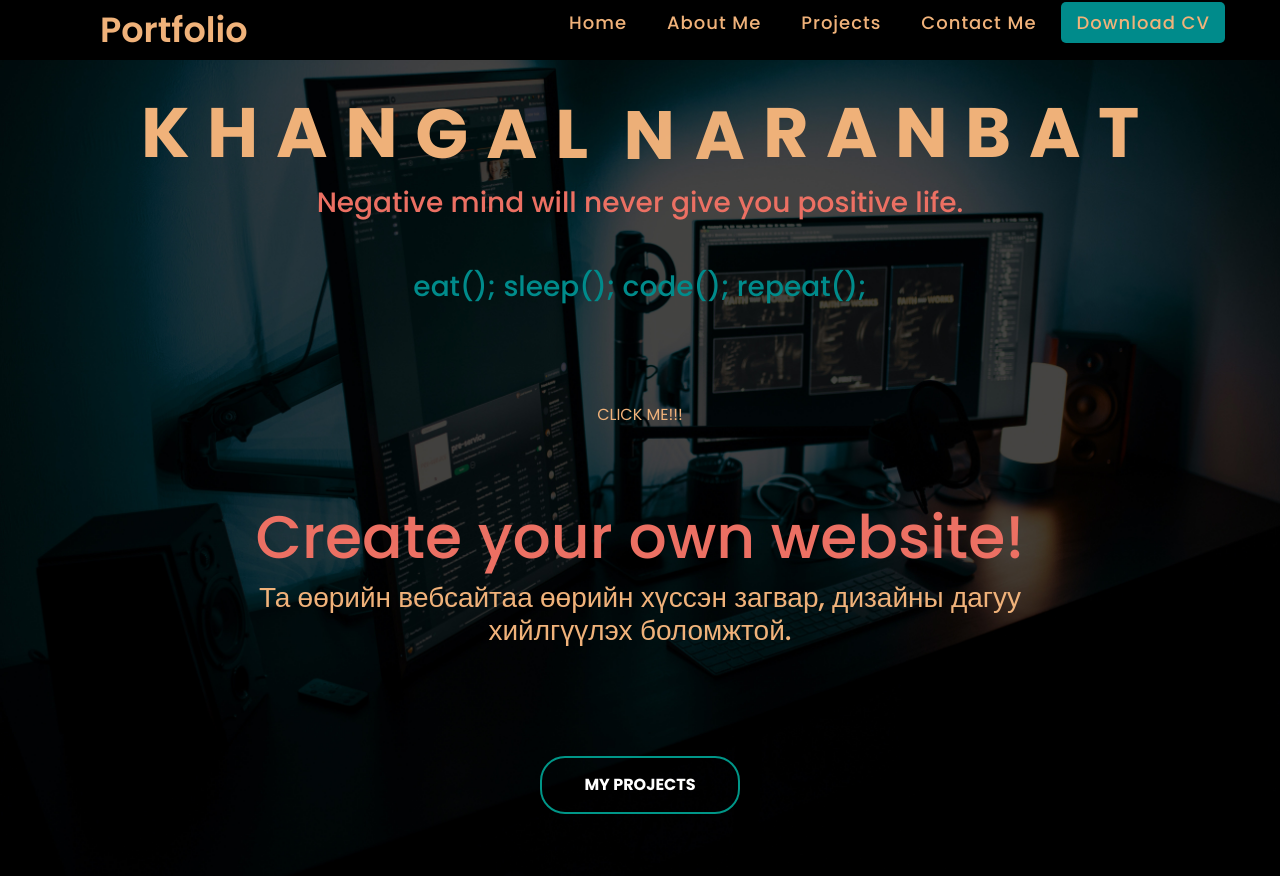
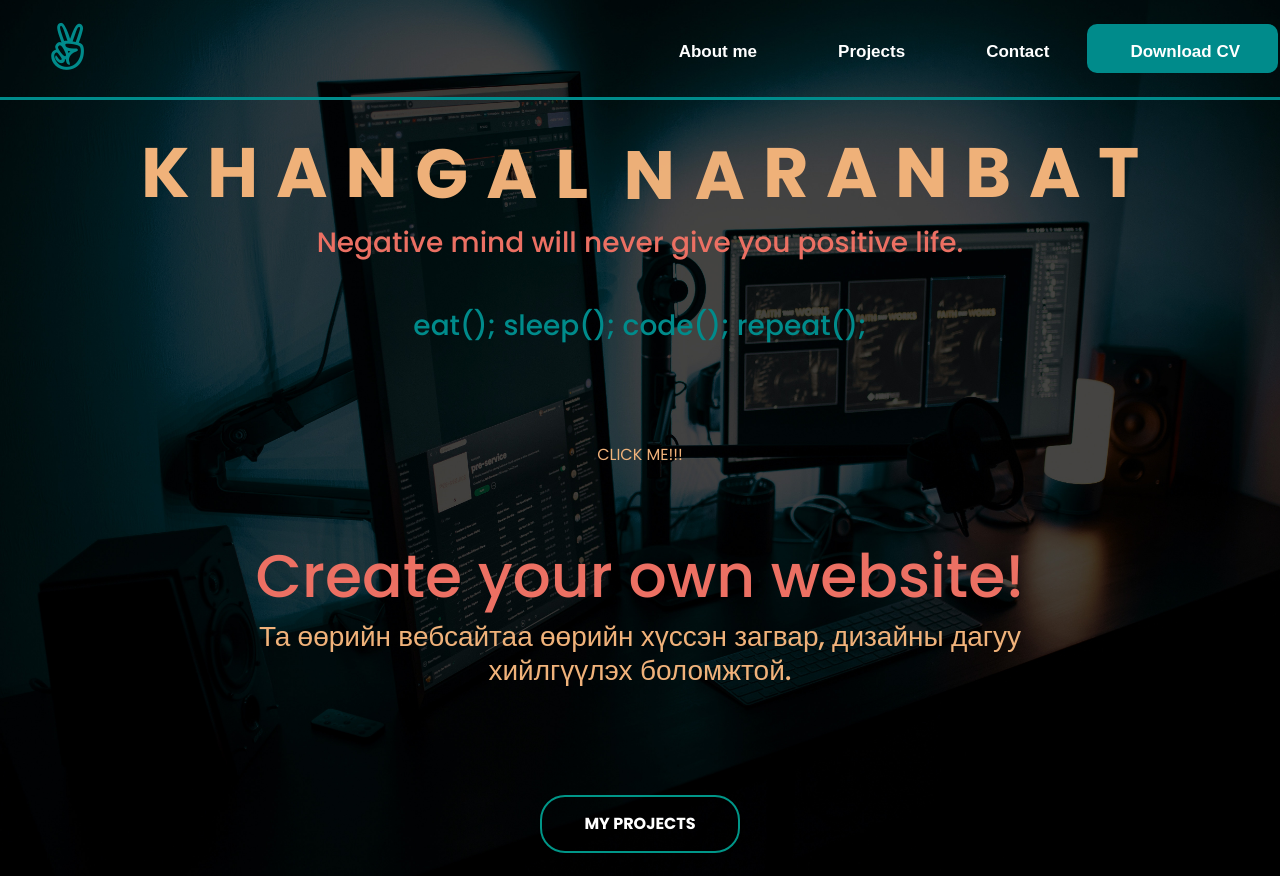
Before and after one commit to khangaln/lesson1, a plain HTML site: page home page, fixed!!!!/home.html in a window 1280 px wide. Shown: the top 876 px of the page. Drawn offline with nearby package versions, Linux system fonts and the light colour scheme; a web font is replaced by a local one.

Commit message:
Add files via upload

```diff
--- a/home page, fixed!!!!/home.html
+++ b/home page, fixed!!!!/home.html
@@ -13,23 +13,34 @@
 <link rel="stylesheet" href="https://cdnjs.cloudflare.com/ajax/libs/font-awesome/5.15.2/css/all.min.css"/>
 <link rel="stylesheet" type="text/css" href="style.css">
 <script src="https://cdn.jsdelivr.net/npm/bootstrap@5.1.3/dist/js/bootstrap.bundle.min.js" integrity="sha384-ka7Sk0Gln4gmtz2MlQnikT1wXgYsOg+OMhuP+IlRH9sENBO0LRn5q+8nbTov4+1p" crossorigin="anonymous"></script>
+<script src="https://kit.fontawesome.com/97e735d8c4.js" crossorigin="anonymous"></script>
 </head>
 <body>
 	<section class="bugd">
-		<nav>
-		 <div class="logo">Portfolio</div>
-      <input type="checkbox" id="click">
-      <label for="click" class="menu-btn">
-        <i class="fas fa-bars"></i>
-      </label>
-      <ul>
-        <li><a href="#">Home</a></li>
-        <li><a href="#">About Me</a></li>
-        <li><a href="#">Projects</a></li>
-        <li><a href="#">Contact Me</a></li>
-        <li><a class="active" href="#">Download CV</a></li>
-      </ul>
-    </nav>
+		<nav class="navbar navbar-expand-lg mynav navbar-dark ">
+          <div class="container-fluid">
+            <a class="navbar-brand logo"><i class="fa-brands fa-angellist"></i></a>
+            <button class="navbar-toggler" type="button" data-bs-toggle="collapse" data-bs-target="#navbarSupportedContent" aria-controls="navbarSupportedContent" aria-expanded="false" aria-label="Toggle navigation">
+              <span class="navbar-toggler-icon"></span>
+            </button>
+            <div class="collapse navbar-collapse menu" id="navbarSupportedContent">
+              <ul class="navbar-nav ms-auto mb-2 mb-lg-0">
+                <li class="nav-item">
+                  <a class="nav-link" href=>About me</a>
+                </li>
+                <li class="nav-item">
+                  <a class="nav-link" href="#">Projects</a>
+                </li>
+                <li class="nav-item">
+                  <a class="nav-link" href=>Contact</a>
+                </li>
+                <li class="nav-item">
+                  <a class="nav-link hovr" href="#">Download CV</a>
+                </li>
+              </ul>
+            </div>
+          </div>
+        </nav>
 	<div class="container">
 		<div class="banner-text">
 			<div class="text-area">
--- a/home page, fixed!!!!/style.css
+++ b/home page, fixed!!!!/style.css
@@ -12,100 +12,38 @@
 	background-size: cover;
 }
 
-nav{
-  display: flex;
-  height: 60px;
-  width: 100%;
-  background: black;
-  align-items: center;
-  justify-content: space-between;
-  padding: 0 50px 0 100px;
-  flex-wrap: wrap;
+.mynav{
+  background-color:transparent;
+  margin-top:0px;
+  border-bottom: 3px solid darkcyan;
 }
-nav .logo{
-  color: #F0B27A;
-  font-size: 35px;
+.mynav .container-fluid a{
+  font-family: sans-serif;
+  color: darkcyan;
+  font-size: 47px;
+  margin-left: 35px;
+}
+.mynav .nav-item a{
+    color: white;
+    font-size: 17px;
+    font-weight: 600;
+    padding-top: 15px;
+    margin-right: 30px;
+}
+.mynav .nav-item:last-child{
+    padding: -2px;
+    background-color: darkcyan;
+    border-radius: 10px;
+    margin-right: -10px;
+}
+.collapse.navbar-collapse.menu {
   font-weight: 600;
-}
-nav ul{
-  display: flex;
-  flex-wrap: wrap;
-  list-style: none;
-}
-nav ul li{
-  margin: 0 5px;
-}
-nav ul li a{
-  color: #F0B27A;
-  text-decoration: none;
-  font-size: 18px;
-  font-weight: 500;
-  padding: 8px 15px;
-  border-radius: 5px;
-  letter-spacing: 1px;
-  transition: all 0.3s ease;
-}
-nav ul li a.active,
-nav ul li a:hover{
-  color: #F0B27A;
-  background: darkcyan;
-}
-nav .menu-btn i{
-  color: #fff;
-  font-size: 22px;
-  cursor: pointer;
-  display: none;
-}
-input[type="checkbox"]{
-  display: none;
-}
-@media (max-width: 1000px){
-  nav{
-    padding: 0 40px 0 50px;
-  }
-}
-@media (max-width: 920px) {
-  nav .menu-btn i{
-    display: block;
-  }
-  #click:checked ~ .menu-btn i:before{
-    content: "\f00d";
-  }
-  nav ul{
-    position: fixed;
-    top: 80px;
-    left: -100%;
-    background: #111;
-    height: 100vh;
-    width: 100%;
-    text-align: center;
-    display: flex;
-    transition: all 0.3s ease;
-  }
-  #click:checked ~ ul{
-    left: 0;
-  }
-  nav ul li{
-    width: 100%;
-    margin: 40px 0;
-  }
-  nav ul li a{
-    width: 100%;
-    margin-left: -100%;
-    display: block;
-    font-size: 20px;
-    transition: 0.6s cubic-bezier(0.68, -0.55, 0.265, 1.55);
-  }
-  #click:checked ~ ul li a{
-    margin-left: 0px;
-  }
-  nav ul li a.active,
-  nav ul li a:hover{
-    background: none;
-    color: darkcyan;
-  }
+  color:darkcyan;
 }
 
+.collapse.navbar-collapse.menu a {
+    color: white;
+}
 
 .text-area{
 	font-size: 70px;
```
